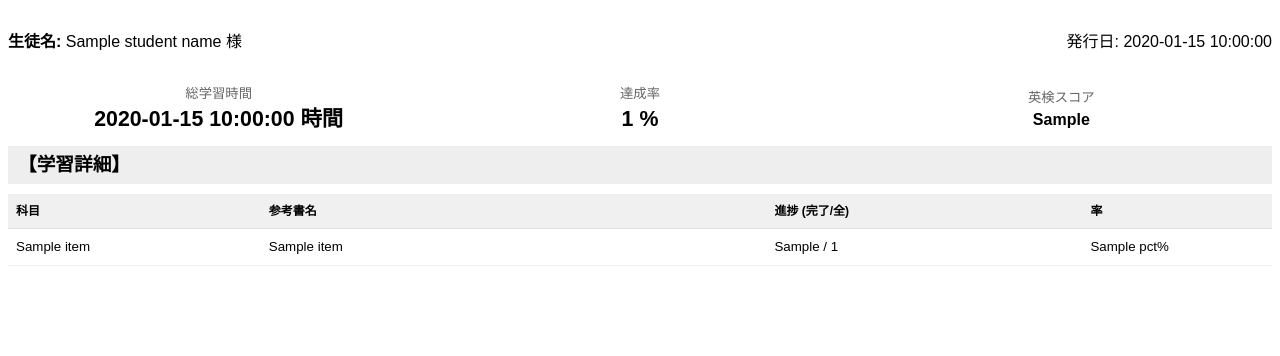
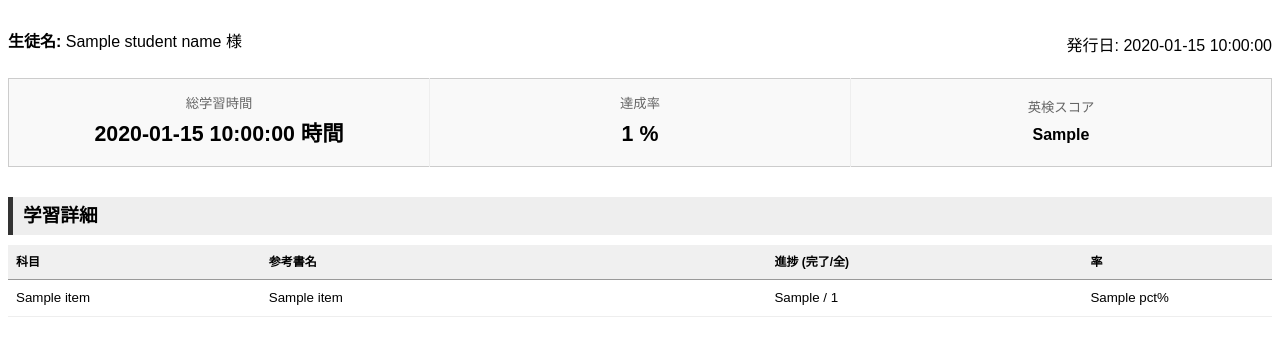
Before and after one commit to ta-ku-mi-nn/progress-dashboard-refact, a Flask app: template backend/app/templates/report_template.html in a window 1280 px wide. Shown: the part 68-424 px from the top of the page. Run offline with Flask 3, Linux system fonts and the light colour scheme; the template is opened without the code that fills it: most values are stand-ins (such as "Sample title", 1, 10 or a date in 2020); some libraries are stand-ins or nearby versions.

Commit message:
印刷エラー解消

```diff
--- a/backend/app/templates/report_template.html
+++ b/backend/app/templates/report_template.html
@@ -7,14 +7,11 @@
         @page {
             size: A4;
             margin: 2cm;
-            @top-right {
-                content: "発行日: " string(date);
-                font-size: 10pt;
-            }
         }
 
         body {
-            font-family: "HeiseiKakuGo-W5", sans-serif; /* xhtml2pdfの標準日本語フォント */
+            /* HeiseiKakuGo-W5 は reportlab が標準で持っている日本語フォントエイリアスです */
+            font-family: "HeiseiKakuGo-W5", sans-serif;
             font-size: 10pt;
             line-height: 1.5;
         }
@@ -36,29 +33,28 @@
             font-size: 12pt;
         }
 
-        .summary-box {
-            display: flex; /* xhtml2pdfではflexboxのサポートが限定的ですがTableで代用 */
+        /* サマリーエリア */
+        .summary-table {
             width: 100%;
             margin-bottom: 30px;
             border: 1px solid #ccc;
-            padding: 10px;
             background-color: #f9f9f9;
-        }
-
-        /* レイアウト用テーブル */
-        .summary-table {
-            width: 100%;
             border-collapse: collapse;
         }
         .summary-table td {
             text-align: center;
-            padding: 10px;
+            padding: 15px;
             width: 33%;
+            border-right: 1px solid #eee;
+        }
+        .summary-table td:last-child {
+            border-right: none;
         }
         .label {
             font-size: 10pt;
             color: #666;
             display: block;
+            margin-bottom: 5px;
         }
         .value {
             font-size: 16pt;
@@ -72,33 +68,30 @@
             margin-bottom: 10px;
             background-color: #eee;
             padding: 5px 10px;
+            border-left: 5px solid #333;
         }
 
+        /* 詳細データテーブル */
         .data-table {
             width: 100%;
             border-collapse: collapse;
         }
         .data-table th {
             background-color: #f0f0f0;
-            border-bottom: 1px solid #ddd;
+            border-bottom: 1px solid #999;
             padding: 8px;
             text-align: left;
             font-size: 9pt;
+            font-weight: bold;
         }
         .data-table td {
             border-bottom: 1px solid #eee;
             padding: 8px;
             font-size: 10pt;
+            vertical-align: middle;
         }
-        .progress-bar {
-            background-color: #eee;
-            height: 10px;
-            width: 100px;
-            display: inline-block;
-        }
-        .progress-fill {
-            background-color: #4CAF50;
-            height: 100%;
+        .data-table tr:nth-child(even) {
+            background-color: #fcfcfc;
         }
     </style>
 </head>
@@ -108,8 +101,8 @@
     </div>
 
     <div class="user-info">
-        <strong>生徒名:</strong> {{ student_name }} 様
-        <span style="float: right;">発行日: {{ date_str }}</span>
+        <div><strong>生徒名:</strong> {{ student_name }} 様</div>
+        <div style="text-align: right; margin-top: -20px;">発行日: {{ date_str }}</div>
     </div>
 
     <table class="summary-table">
@@ -129,7 +122,7 @@
         </tr>
     </table>
 
-    <div class="details-header">【学習詳細】</div>
+    <div class="details-header">学習詳細</div>
 
     <table class="data-table">
         <thead>
```
